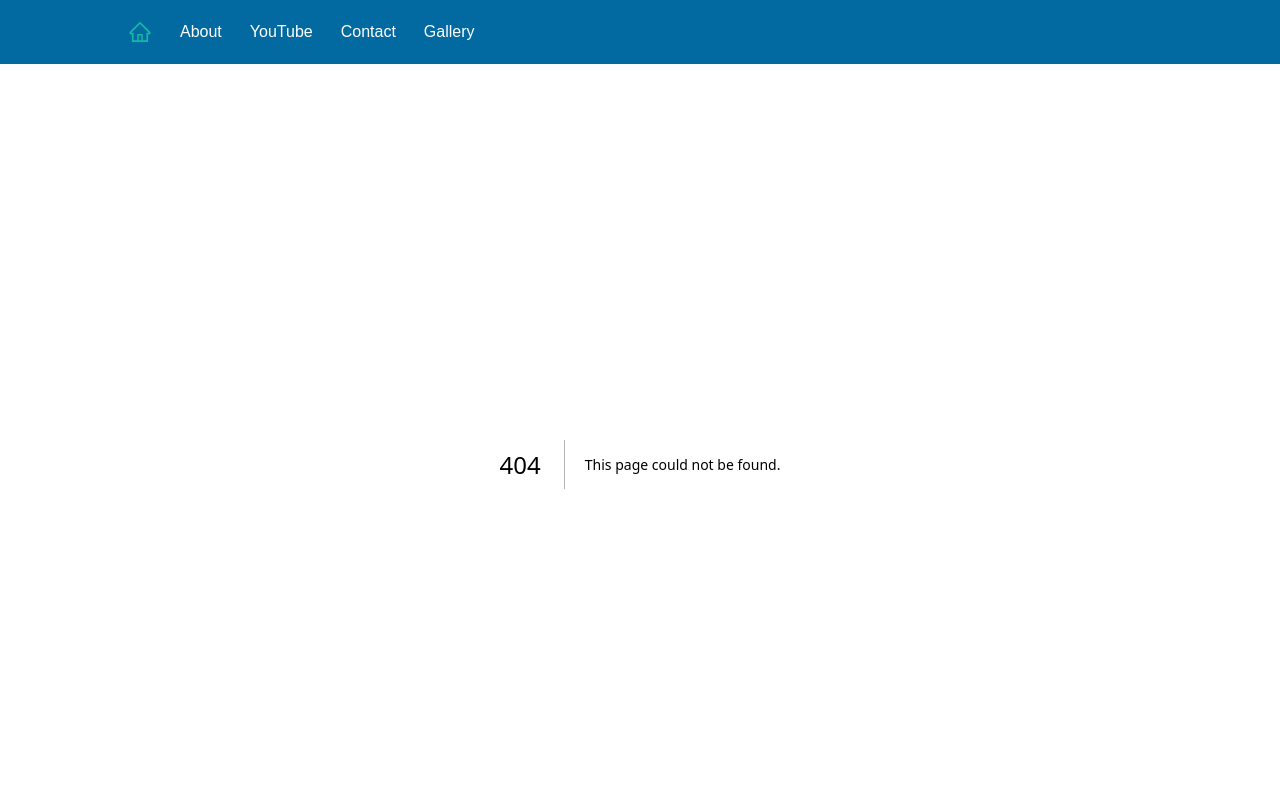
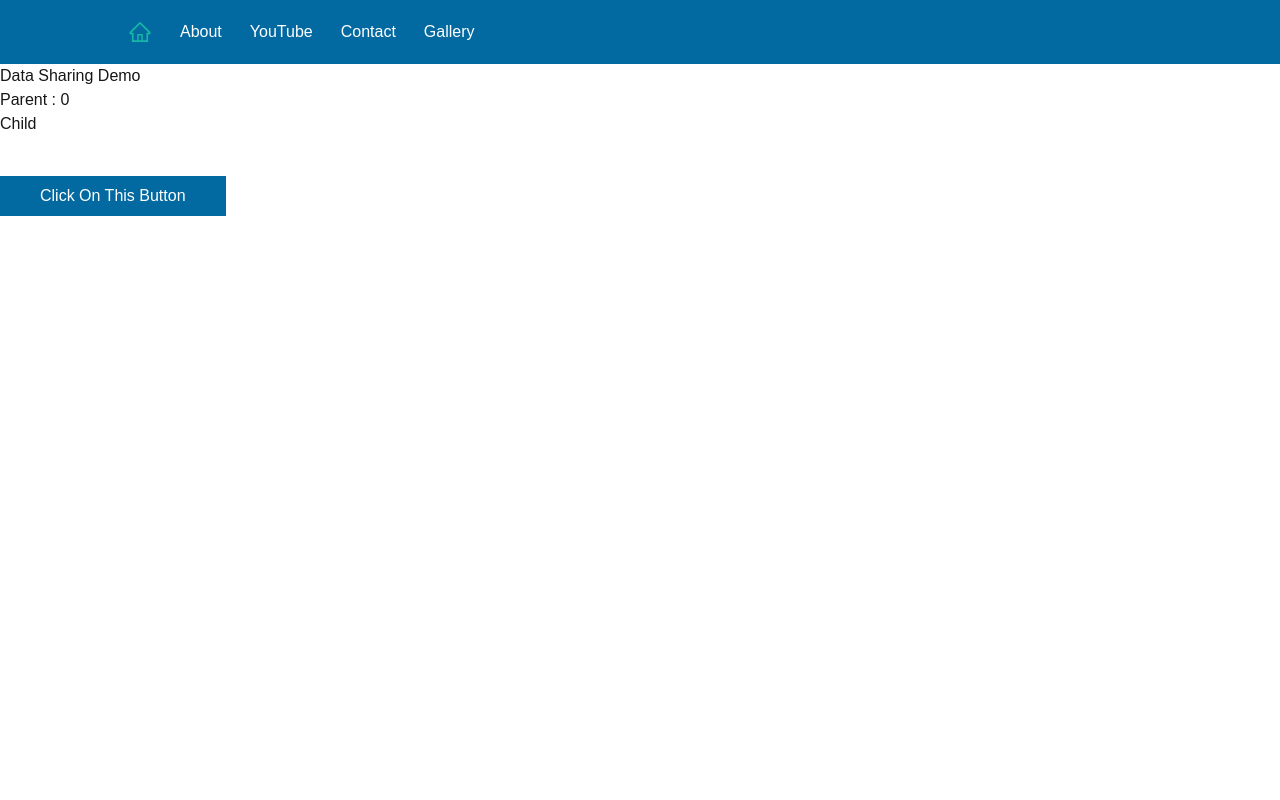
Before and after one commit to cm-developer-2025/Nextjs-Tutorial, a Next.js app: page /datasharing in a window 1280 px wide. Before the commit this address had no page. Shown: the top 800 px of the page. Built offline with nearby package versions, Linux system fonts and the light colour scheme.

Commit message:
Data sharing between Parent and child component

```diff
--- /dev/null
+++ b/src/app/(pages)/datasharing/page.jsx
@@ -0,0 +1,13 @@
+"use client";
+import Parent from "@/app/components/datasharing/Parent";
+
+function page() {
+  return (
+    <div className="min-h-screen">
+      Data Sharing Demo
+      <Parent />
+    </div>
+  );
+}
+
+export default page;
--- a/src/app/(pages)/demo/page.jsx
+++ b/src/app/(pages)/demo/page.jsx
@@ -1,3 +1,4 @@
+"use client";
 import MyDemo from "@/app/components/mydemo";
 import MyDemo2 from "@/app/components/mydemo2";
 
--- a/src/app/(pages)/home/page.jsx
+++ b/src/app/(pages)/home/page.jsx
@@ -1,4 +1,5 @@
 import NavBar from "@/app/components/NavBar";
+
 import Image from "next/image";
 
 function page() {
--- a/src/app/(pages)/signup/page.jsx
+++ b/src/app/(pages)/signup/page.jsx
@@ -24,7 +24,11 @@ function page() {
             <input
               className="outline-none px-2 py-1 border border-sky-400 rounded-md"
               type="text"
-              {...register("username", { required: true, minLength: 4 })}
+              {...register("username", {
+                required: true,
+                minLength: 4,
+                maxLength: 10,
+              })}
             />
             {
               // optional chaining : ?.
--- /dev/null
+++ b/src/app/components/datasharing/Child.jsx
@@ -0,0 +1,19 @@
+"use client";
+
+function Child({ getData }) {
+  return (
+    <div>
+      Child
+      <div className="my-10">
+        <button
+          onClick={() => getData(2000)}
+          className="bg-sky-700 text-white px-10 py-2"
+        >
+          Click On This Button
+        </button>
+      </div>
+    </div>
+  );
+}
+
+export default Child;
--- /dev/null
+++ b/src/app/components/datasharing/Parent.jsx
@@ -0,0 +1,18 @@
+import Child from "./Child";
+import { useState } from "react";
+function Parent() {
+  const [myData, setMyData] = useState(0);
+  const getData = (data) => {
+    console.log("User Data : ", data);
+    setMyData(data);
+  };
+
+  return (
+    <div>
+      Parent : {myData}
+      <Child getData={getData} />
+    </div>
+  );
+}
+
+export default Parent;
```
